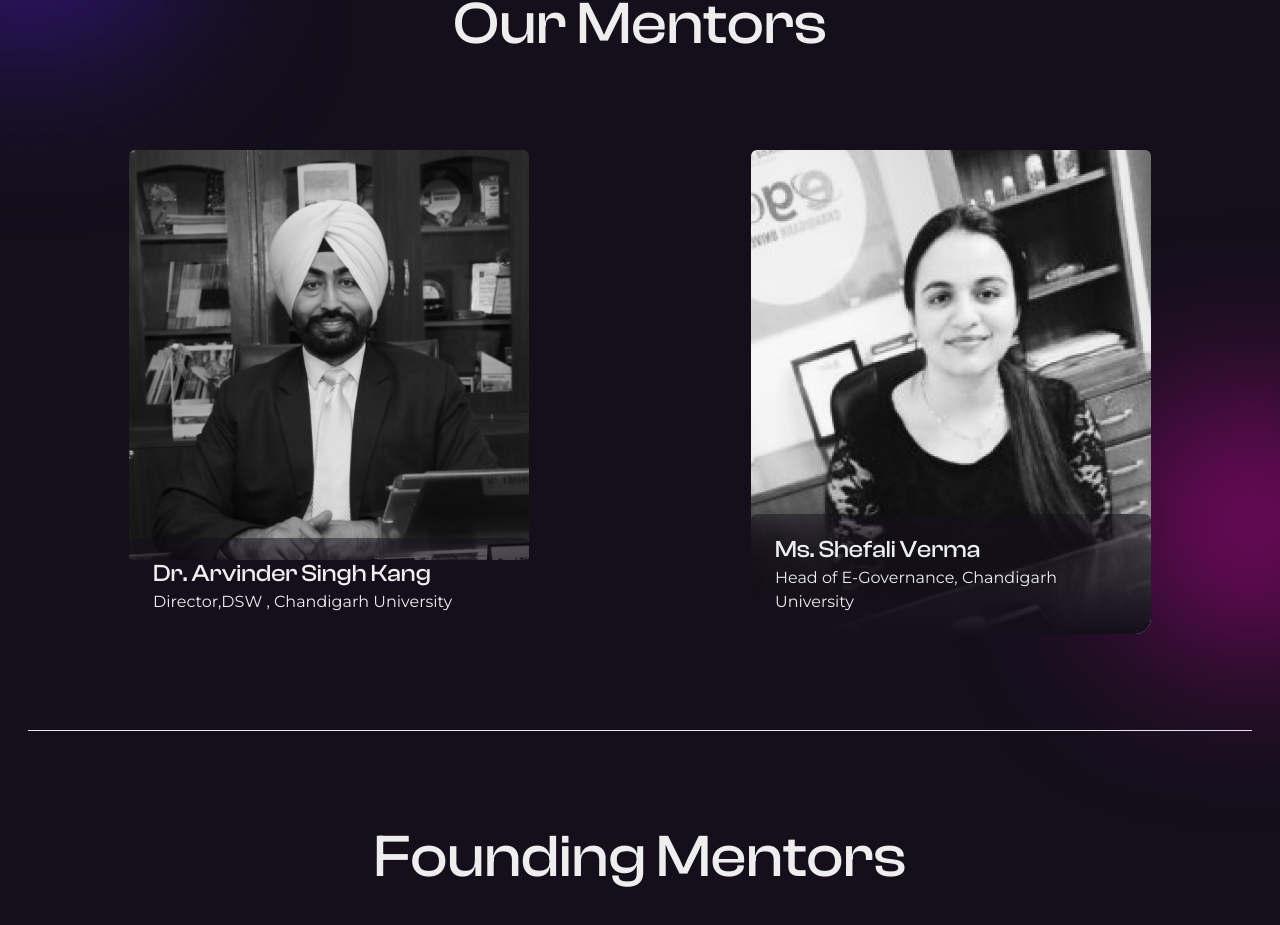
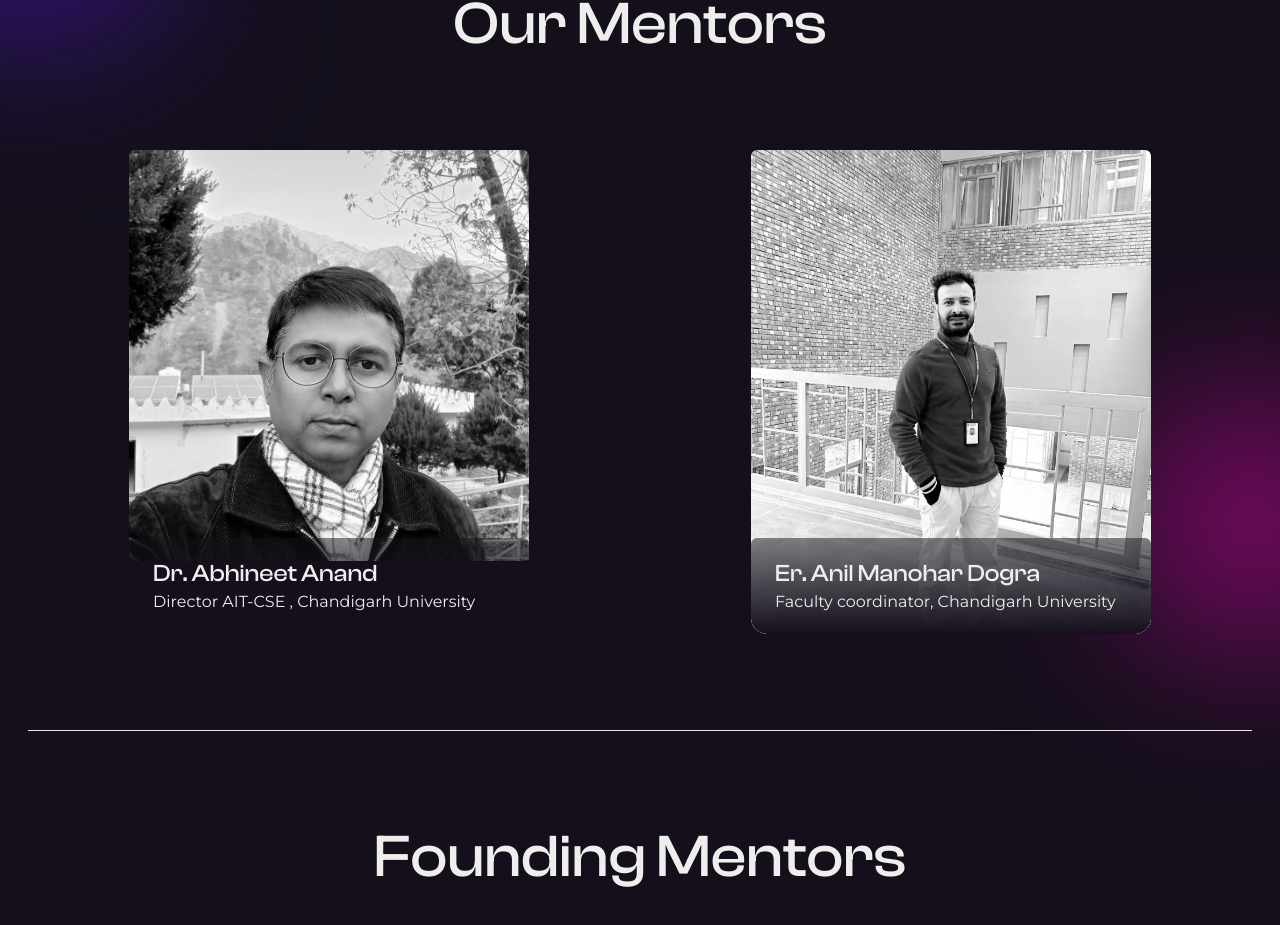
Before and after one commit to piyush-3110/HackoverflowSociety-website, a Next.js app: page /team in a window 1280 px wide. Shown: the part 870-1795 px from the top of the page. Built offline with nearby package versions, Linux system fonts and the light colour scheme.

Commit message:
mentor added

```diff
--- a/components/Home/journey/Journey.tsx
+++ b/components/Home/journey/Journey.tsx
@@ -129,27 +129,20 @@
   },
   {
     id: 6,
-    title: "The Hack",
-    year: "2021",
-    description:
-      "The journey of Hackoverflow Society has been a roller-coaster ride, pioneering a fresh business-tech concept - “Hack The Fest”. It is the team’s hard work that ultimately positioned Hackoverflow Society to execute such wonderful events. We believe “the journey is more important than the destination”, and our community continues to grow stronger than ever.",
-  },
-  {
-    id: 7,
     title: "The Renaissance",
     year: "2022",
     description:
       "The year 2022 was brimming with innovative events. Picture Jam, Codebait, Hack-The-Fest, and Thandshala all contributed to a dynamic calendar. These events brought together enthusiasts to explore creativity, technology, and knowledge-sharing.",
   },
   {
-    id: 8,
+    id: 7,
     title: "The Momentum",
     year: "2023",
     description:
       "In 2023, the society continued its streak of impactful gatherings. From celebrating HS Day to hosting Tech Confluence and Collabcode Carnival, each event fostered collaboration and learning. Hack 1-on-1 capped off the year with its engaging format, ensuring another successful chapter for our community.",
   },
   {
-    id: 9,
+    id: 8,
     title: "The Present",
     year: "2024",
     description:
--- a/pages/team.tsx
+++ b/pages/team.tsx
@@ -57,14 +57,14 @@
           </h2>
           <div className={`grid grid-cols-1 gap-y-7  sm:grid-cols-2   gap-x-5 `}>
             <Card
-              image="/Team/ak.jpg"
-              name="Dr. Arvinder Singh Kang"
-              designation="Director,DSW , Chandigarh University"
+              image="/Team/Aa.jpg"
+              name="Dr. Abhineet Anand"
+              designation="Director AIT-CSE , Chandigarh University"
             />
             <Card
-              image="/Team/egov.png"
-              name="Ms. Shefali Verma"
-              designation="Head of E-Governance, Chandigarh University"
+              image="/Team/anil.jpg"
+              name="Er. Anil Manohar Dogra"
+              designation="Faculty coordinator, Chandigarh University"
             />
           </div>
         </section>
```
Also changed, not shown: public/Team/Aa.jpg (added), public/Team/anil.jpg (added).
